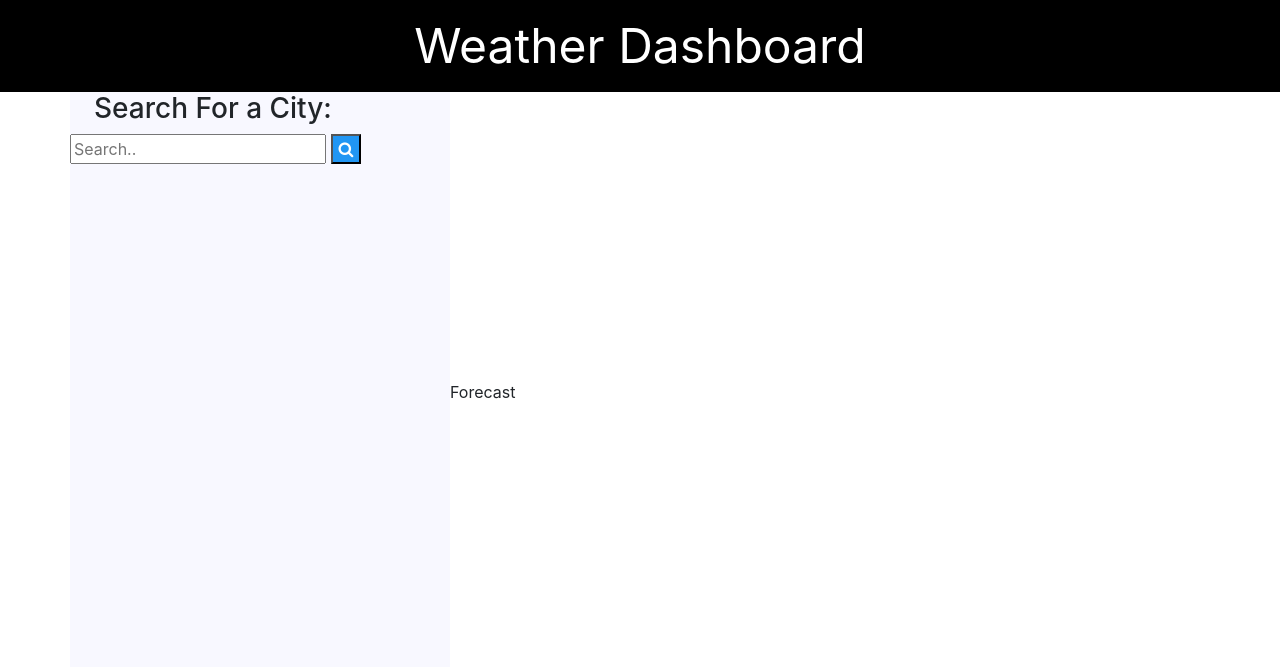
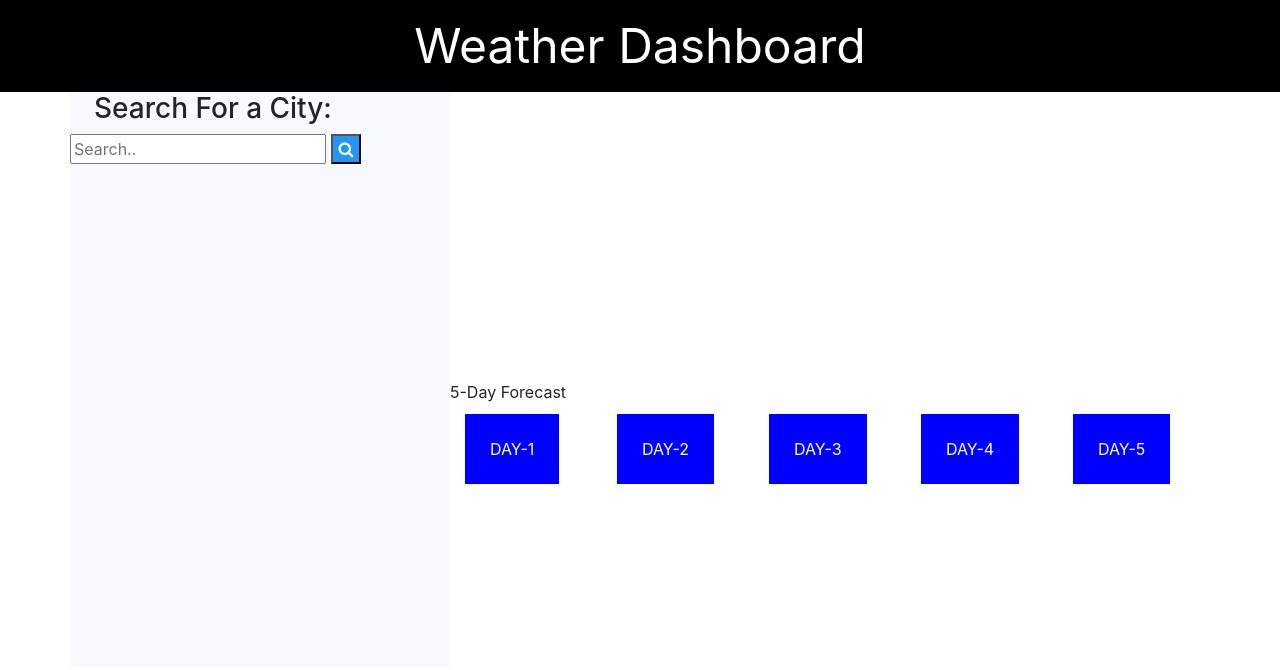
Before and after one commit to joshherrera09/weather-dashboard, a plain HTML site: page index.html in a window 1280 px wide. Drawn offline with nearby package versions, Linux system fonts and the light colour scheme; no server answers.

Commit message:
forecast cards added

```diff
--- a/index.html
+++ b/index.html
@@ -30,7 +30,24 @@
             </div>
             <div class='col-md-8'>
                 <div class='row' id='current-weather'></div>
-                <div class='row' id='forecast'>Forecast</div>
+                <div class='row' id='forecast'>5-Day Forecast</div>
+                <div class='row' id='fiveDay'>
+                    <div class='col' id='cardOne'>
+                        <card id='card'>DAY-1</card>
+                    </div>
+                    <div class='col' id='cardTwo'>
+                        <card id='card'>DAY-2</card>
+                    </div>
+                    <div class='col' id='cardThree'>
+                        <card id='card'>DAY-3</card>
+                    </div>
+                    <div class='col' id='cardFour'>
+                        <card id='card'>DAY-4</card>
+                    </div>
+                    <div class='col' id='cardFive'>
+                        <card id='card'>DAY-5</card>
+                    </div>
+                </div>
             </div>
         </div>
     </div>
--- a/script.js
+++ b/script.js
@@ -22,6 +22,7 @@ function displayCityInfo() {
         var humidity = response.main.humidity;
         var windSpeed = response.wind.speed;
 
+
         // console.log(cityName);
         // console.log(humidity);
         // console.log(windSpeed);
--- a/styles.css
+++ b/styles.css
@@ -35,6 +35,14 @@ h3 {
 
 #forecast {
     width: 100%;
-    height: 50%;
+    height: 10%;
 
 }
+
+#card {
+    background-color: blue;
+    color: white;
+    padding: 25px;
+    height: 100px;
+
+}
```
